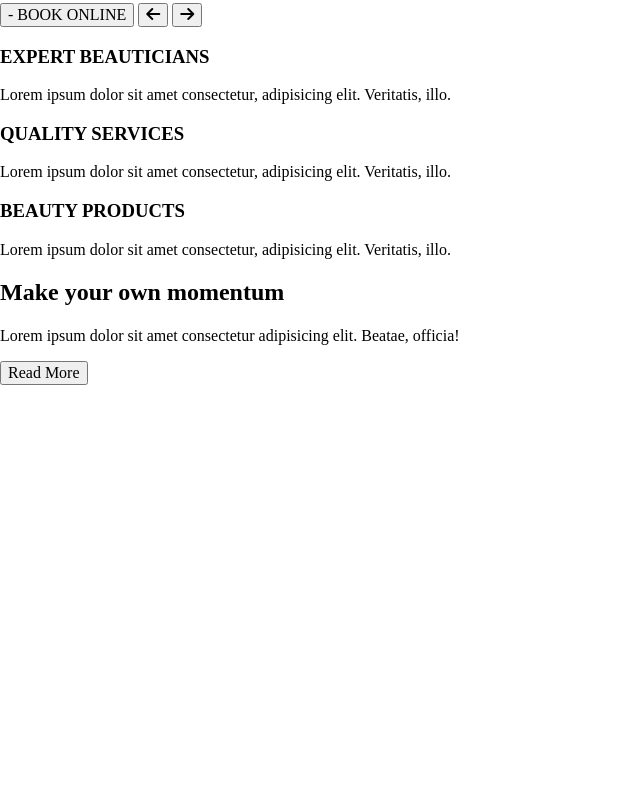
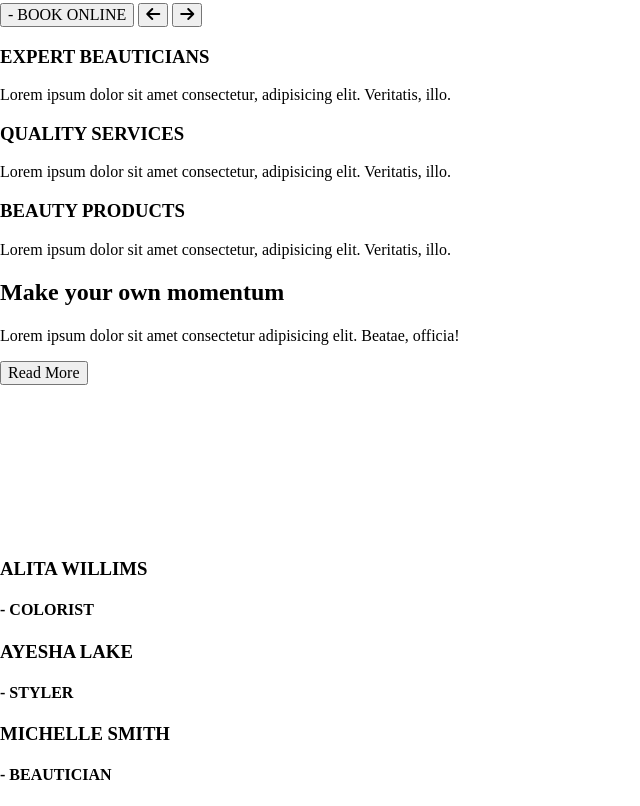
Before and after one commit to Operaismo/Salon, a plain HTML site: page index.html in a window 1280 px wide. Shown: the part 591-1397 px from the top of the page, without its empty margins (0-640 px from the left). Before the commit the page ends 1131 px from the top, so only its background shows below. Drawn offline with Linux system fonts and the light colour scheme.

Commit message:
feat: added stylists HTML

```diff
--- a/index.html
+++ b/index.html
@@ -52,25 +52,51 @@
       <section class="threesec">
         <section>
           <h3>EXPERT BEAUTICIANS</h3>
-				<p>Lorem ipsum dolor sit amet consectetur, adipisicing elit. Veritatis, illo.</p>
+          <p>
+            Lorem ipsum dolor sit amet consectetur, adipisicing elit. Veritatis,
+            illo.
+          </p>
         </section>
         <section>
           <h3>QUALITY SERVICES</h3>
-				<p>Lorem ipsum dolor sit amet consectetur, adipisicing elit. Veritatis, illo.</p>
+          <p>
+            Lorem ipsum dolor sit amet consectetur, adipisicing elit. Veritatis,
+            illo.
+          </p>
         </section>
         <section>
           <h3>BEAUTY PRODUCTS</h3>
-				<p>Lorem ipsum dolor sit amet consectetur, adipisicing elit. Veritatis, illo.</p>
+          <p>
+            Lorem ipsum dolor sit amet consectetur, adipisicing elit. Veritatis,
+            illo.
+          </p>
         </section>
       </section>
       <section class="momentum">
         <section>
           <h2>Make your own momentum</h2>
-					<p>Lorem ipsum dolor sit amet consectetur adipisicing elit. Beatae, officia!</p>
+          <p>
+            Lorem ipsum dolor sit amet consectetur adipisicing elit. Beatae,
+            officia!
+          </p>
           <button>Read More</button>
         </section>
         <section>
           <video></video>
+        </section>
+      </section>
+      <section class="stylists">
+        <section class="stylist-one">
+          <h3>ALITA WILLIMS</h3>
+          <h4>- COLORIST</h4>
+        </section>
+        <section class="stylist-two">
+          <h3>AYESHA LAKE</h3>
+          <h4>- STYLER</h4>
+        </section>
+        <section class="stylist-three">
+          <h3>MICHELLE SMITH</h3>
+          <h4>- BEAUTICIAN</h4>
         </section>
       </section>
     </main>
```
Also changed, not shown: img/stock-photo-female-hairdresser-standing-and-making-hairstyle-to-cute-lovely-young-woman-in-beauty-salon-391326496.jpg (added), 2 other files. Lines whose indentation alone changed are shown as unchanged.
